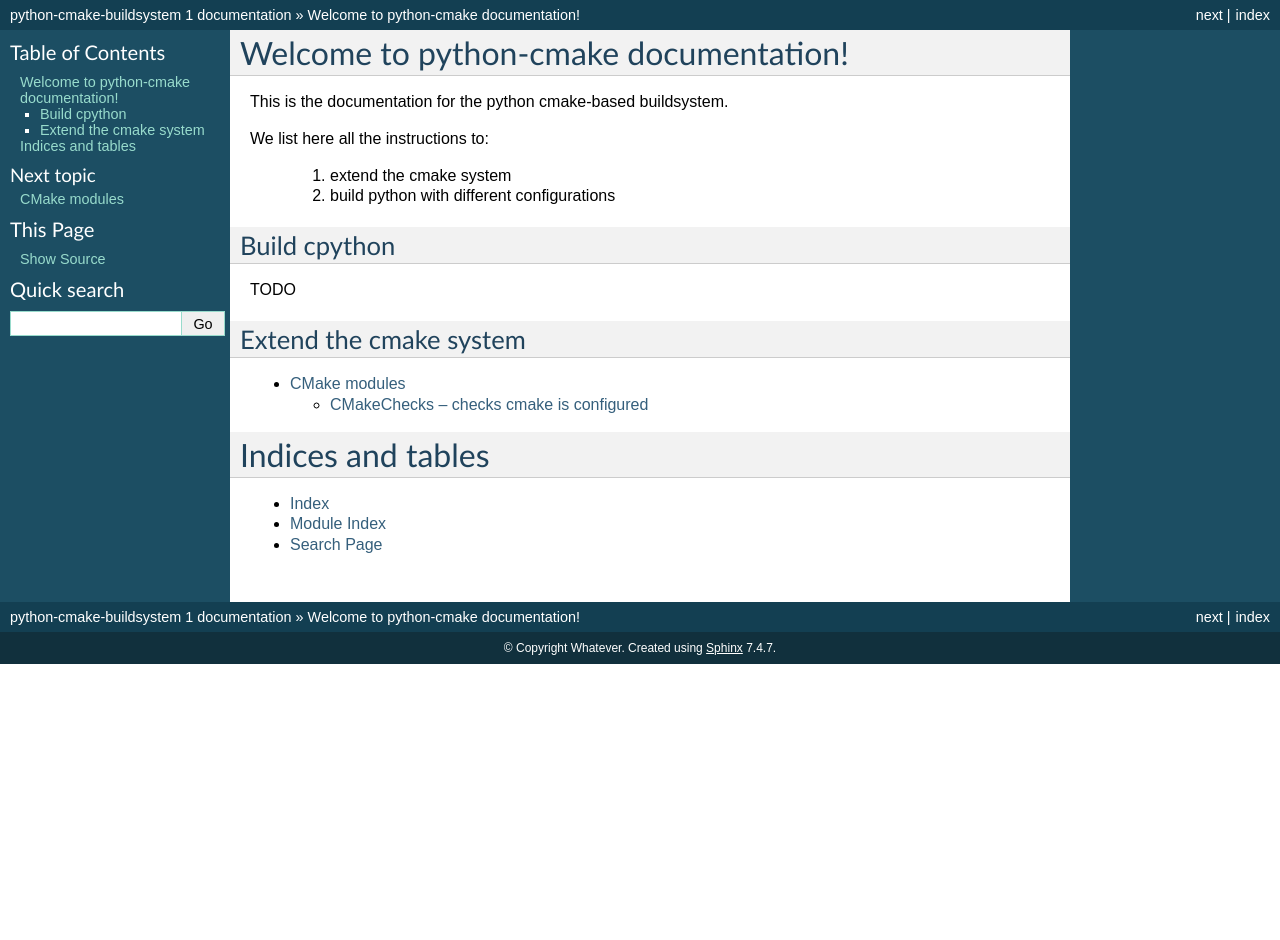
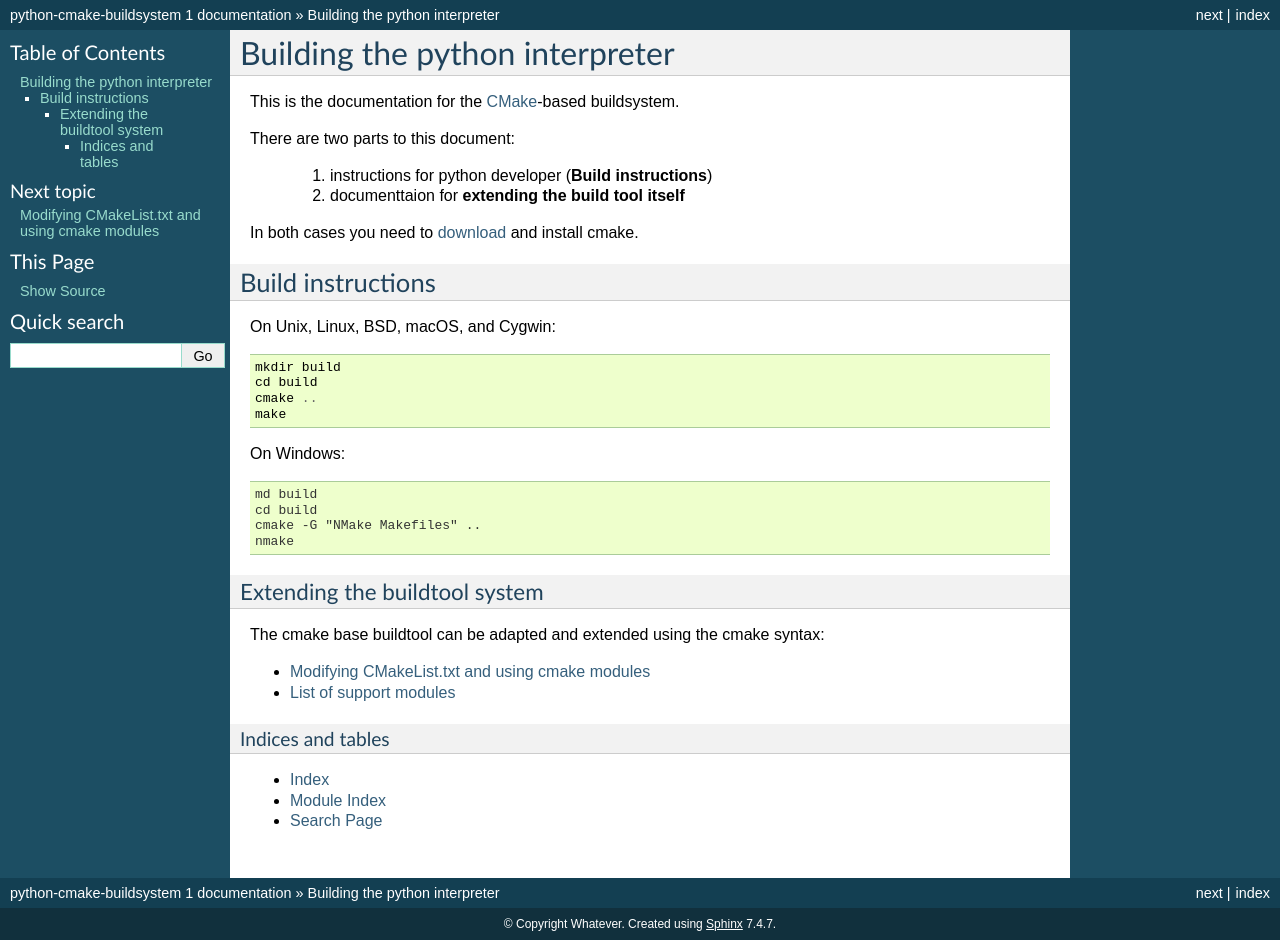
Before and after one commit to python-cmake-buildsystem/python-cmake-buildsystem, a Sphinx documentation site: the page built from Doc/cmake/index.rst, in a window 1280 px wide. Built offline with Sphinx 7.4.7, drawn with Linux system fonts in a browser that asks for light colours; before the commit the page ends 900 px from its top, so only the background shows below that.

Commit message:
added more documentation (backport from cpython)

```diff
--- a/Doc/cmake/cmake-modules/CMakeChecks.rst
+++ /dev/null
@@ -1,4 +0,0 @@
-CMakeChecks -- checks cmake is configured
------------------------------------------
-
-.. cmake-module:: ../../../cmake/CMakeChecks.cmake
--- a/Doc/cmake/index.rst
+++ b/Doc/cmake/index.rst
@@ -1,22 +1,44 @@
-.. simple doc example
+.. _cmake-index:
 
-Welcome to python-cmake documentation!
-======================================
+###############################
+Building the python interpreter
+###############################
 
-This is the documentation for the python cmake-based buildsystem.
+This is the documentation for the `CMake <https://cmake.org>`_-based buildsystem.
 
-We list here all the instructions to:
+There are two parts to this document:
 
-  #. extend the cmake system
-  #. build python with different configurations
+    #. instructions for python developer (**Build instructions**)
+    #. documenttaion for **extending the build tool itself**
 
-Build cpython
-~~~~~~~~~~~~~
+In both cases you need to `download <https://cmake.org/download>`_ and install cmake.
 
-TODO
 
-Extend the cmake system
-~~~~~~~~~~~~~~~~~~~~~~~
+Build instructions
+------------------
+
+On Unix, Linux, BSD, macOS, and Cygwin::
+
+    mkdir build
+    cd build
+    cmake ..
+    make
+
+
+On Windows:
+
+.. code-block:: shell-session
+
+    md build
+    cd build
+    cmake -G "NMake Makefiles" ..
+    nmake
+
+
+Extending the buildtool system
+~~~~~~~~~~~~~~~~~~~~~~~~~~~~~~
+
+The cmake base buildtool can be adapted and extended using the cmake syntax:
 
 .. toctree::
    :maxdepth: 2
```
Also changed, not shown: Doc/cmake/cmake-modules.rst (+35 -11 lines).
